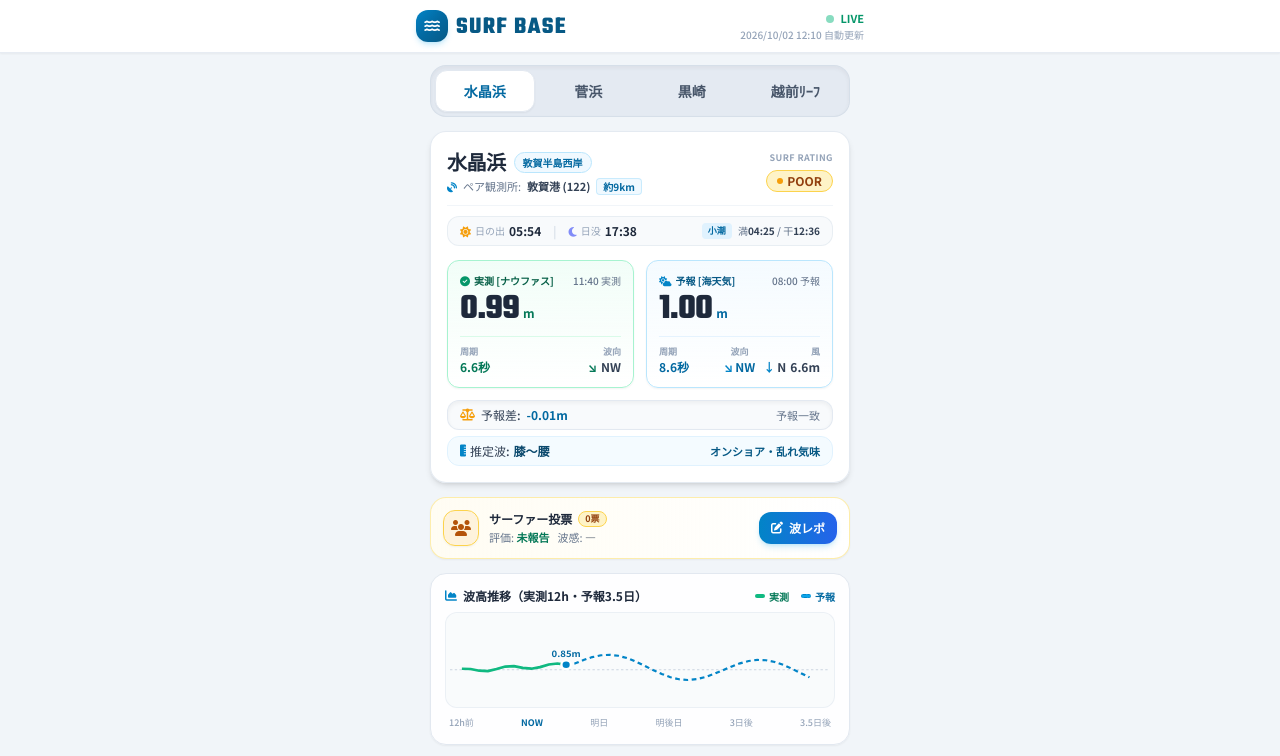
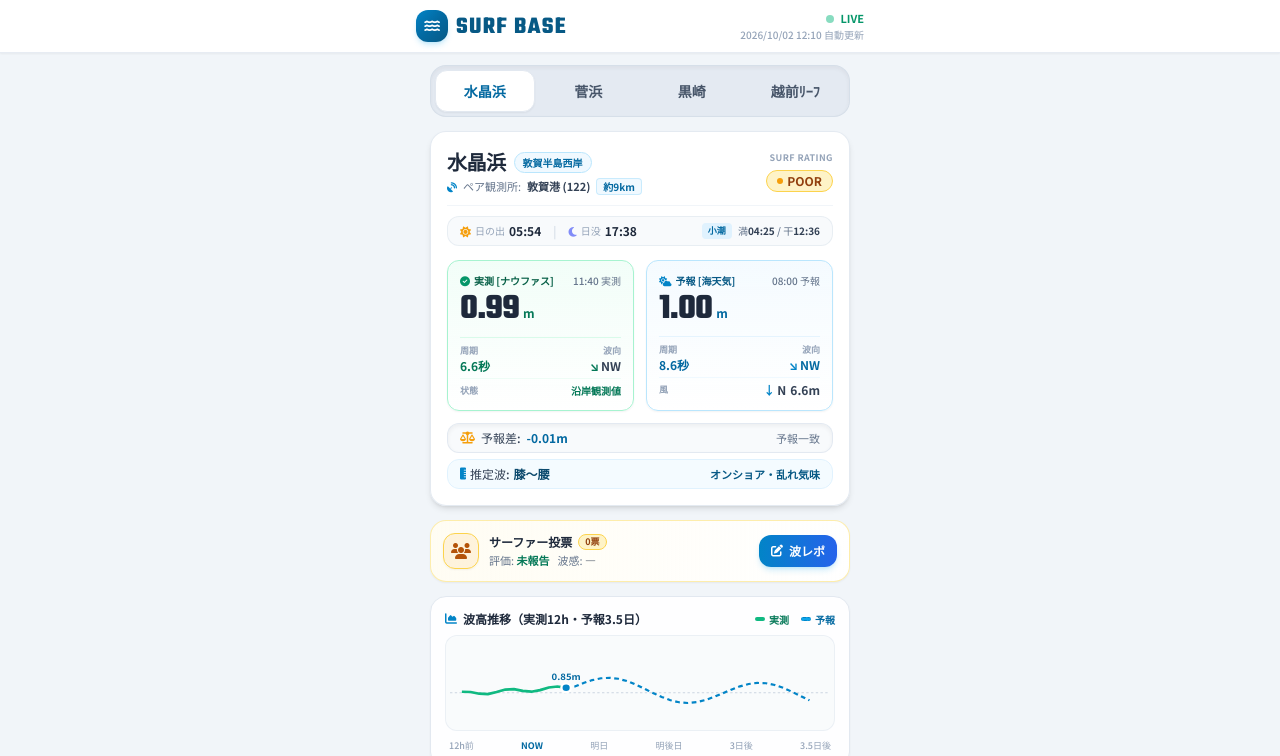
Before and after one commit to dmmiea/surf-base, a plain HTML site: page index.html in a window 1280 px wide. Shown: the top 756 px of the page. Drawn offline with nearby package versions, Linux system fonts and the light colour scheme.

Commit message:
fix: 予報カード下部の波向と風の文字重なり・被りを解消

```diff
--- a/index.html
+++ b/index.html
@@ -137,7 +137,8 @@
       <div class="grid grid-cols-2 gap-3 pt-1">
 
         <!-- ナウファス実測カード -->
-        <div class="bg-gradient-to-b from-emerald-50/70 to-white rounded-xl p-3 border border-emerald-200 shadow-sm relative">
+        <div class="bg-gradient-to-b from-emerald-50/70 to-white rounded-xl p-3 border border-emerald-200 shadow-sm relative flex flex-col justify-between">
+          <div>
             <div class="flex items-center justify-between mb-1">
               <span class="text-[10px] font-bold text-emerald-800 flex items-center gap-1">
                 <i class="fa-solid fa-circle-check text-emerald-600"></i> 実測 [ナウファス]
@@ -149,24 +150,32 @@
               <span id="heroRealWave" class="font-teko text-4xl font-black text-slate-800 tracking-tight leading-none">0.84</span>
               <span class="text-xs font-bold text-emerald-700">m</span>
             </div>
+          </div>
 
-          <div class="mt-2 pt-2 border-t border-emerald-100/80 flex items-center justify-between text-[11px]">
+          <div class="mt-2 pt-1.5 border-t border-emerald-100/80 space-y-1 text-[11px]">
+            <div class="flex items-center justify-between">
               <div>
                 <span class="text-slate-400 block text-[9px] uppercase font-bold">周期</span>
                 <strong id="heroRealPeriod" class="text-emerald-700 font-bold text-xs">5.2秒</strong>
               </div>
               <div class="text-right">
                 <span class="text-slate-400 block text-[9px] uppercase font-bold">波向</span>
-              <strong class="text-slate-700 font-bold text-xs flex items-center justify-end gap-1">
+                <strong class="text-slate-700 font-bold text-xs flex items-center justify-end gap-0.5">
                   <span id="heroRealDirArrow" class="inline-block text-emerald-700"></span>
                   <span id="heroRealDir">NW</span>
                 </strong>
               </div>
             </div>
+            <div class="flex items-center justify-between text-[10px] pt-1 border-t border-emerald-50/80">
+              <span class="text-slate-400 font-bold text-[9px]">状態</span>
+              <span class="text-emerald-700 font-semibold text-[10px]">沿岸観測値</span>
+            </div>
+          </div>
         </div>
 
         <!-- 海天気予報カード -->
-        <div class="bg-gradient-to-b from-sky-50/70 to-white rounded-xl p-3 border border-sky-200 shadow-sm relative">
+        <div class="bg-gradient-to-b from-sky-50/70 to-white rounded-xl p-3 border border-sky-200 shadow-sm relative flex flex-col justify-between">
+          <div>
             <div class="flex items-center justify-between mb-1">
               <span class="text-[10px] font-bold text-sky-800 flex items-center gap-1">
                 <i class="fa-solid fa-cloud-sun text-sky-600"></i> 予報 [海天気]
@@ -178,21 +187,24 @@
               <span id="heroForecastWave" class="font-teko text-4xl font-black text-slate-800 tracking-tight leading-none">0.90</span>
               <span class="text-xs font-bold text-sky-700">m</span>
             </div>
+          </div>
 
-          <div class="mt-2 pt-2 border-t border-sky-100/80 grid grid-cols-3 gap-1 text-[11px]">
+          <div class="mt-2 pt-1.5 border-t border-sky-100/80 space-y-1 text-[11px]">
+            <div class="flex items-center justify-between">
               <div>
                 <span class="text-slate-400 block text-[9px] uppercase font-bold">周期</span>
                 <strong id="heroForecastPeriod" class="text-sky-700 font-bold text-xs">5.5秒</strong>
               </div>
-            <div class="text-center">
+              <div class="text-right">
                 <span class="text-slate-400 block text-[9px] uppercase font-bold">波向</span>
-              <strong class="text-sky-700 font-bold text-xs flex items-center justify-center gap-0.5">
+                <strong class="text-sky-700 font-bold text-xs flex items-center justify-end gap-0.5">
                   <span id="heroForecastWaveDirArrow" class="inline-block text-sky-600"></span>
                   <span id="heroForecastWaveDir">NNW</span>
                 </strong>
               </div>
-            <div class="text-right">
-              <span class="text-slate-400 block text-[9px] uppercase font-bold">風</span>
+            </div>
+            <div class="flex items-center justify-between text-[10px] pt-1 border-t border-sky-50">
+              <span class="text-slate-400 font-bold text-[9px]">風</span>
               <strong class="text-slate-700 font-bold text-xs flex items-center justify-end gap-0.5 whitespace-nowrap">
                 <span id="heroWindDirArrow" class="inline-block text-sky-600"></span>
                 <span id="heroWindDir">E</span>
```
Lines whose indentation alone changed are shown as unchanged.
